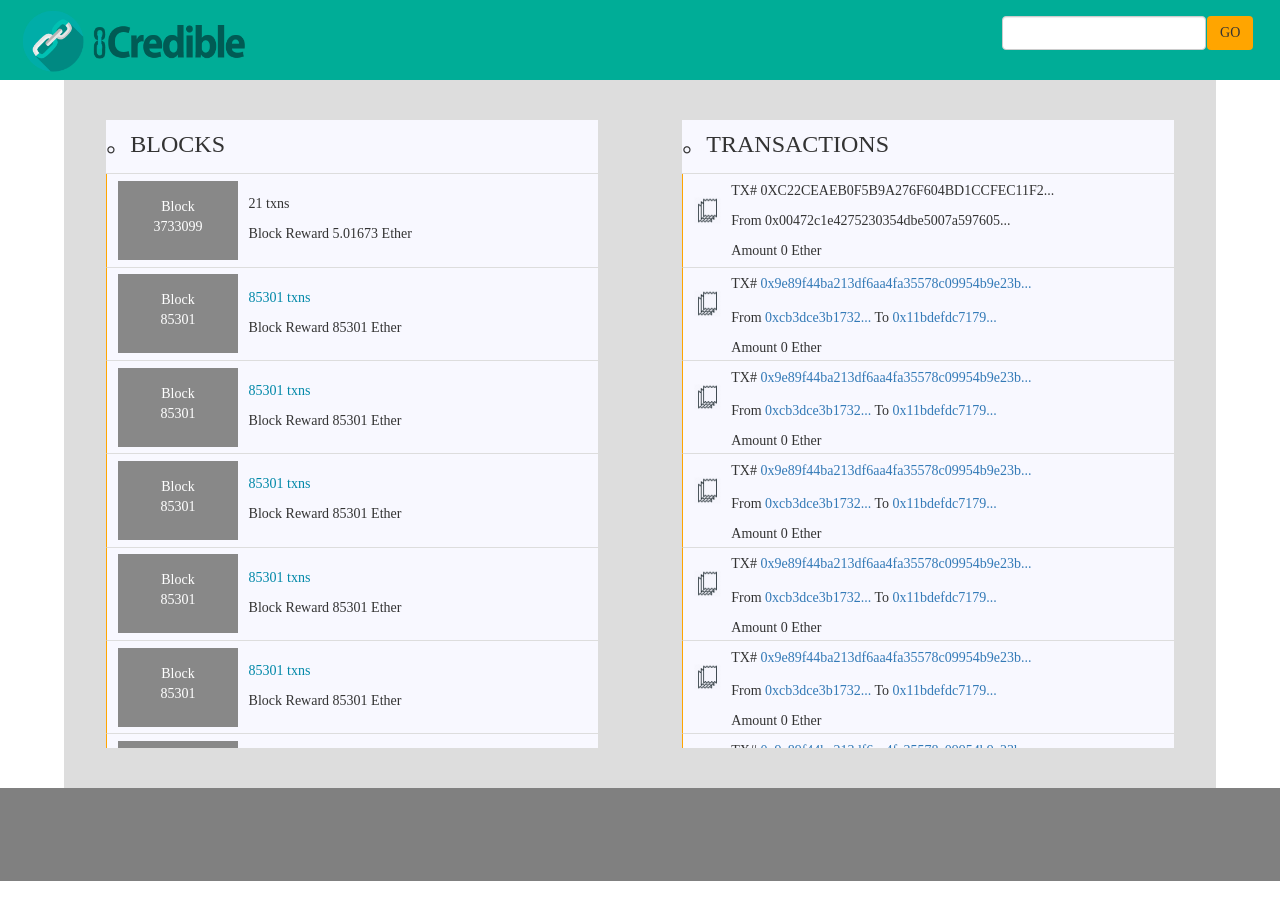
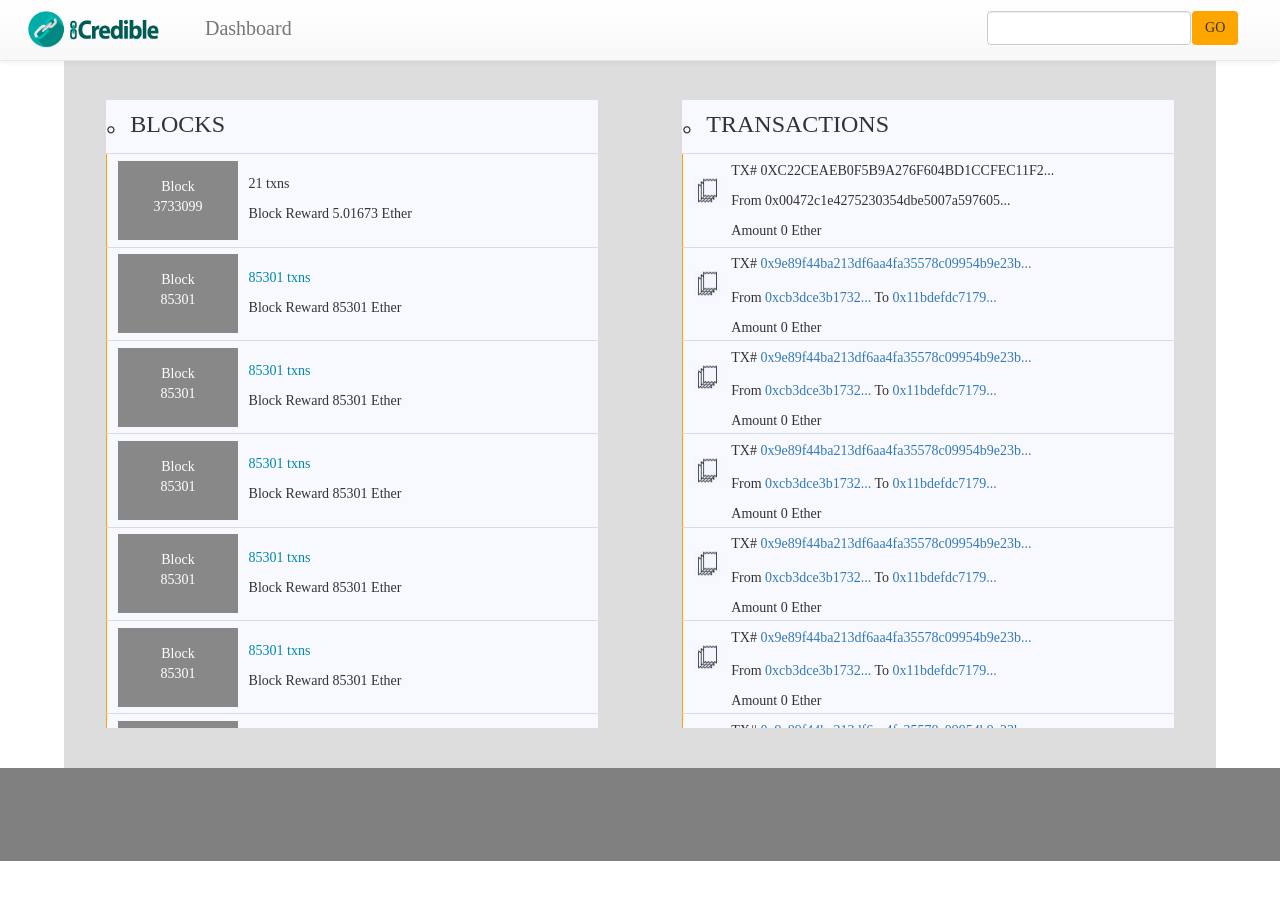
Before and after one commit to phejimlin/esun_hackathon, a Flask app: page /blockchain.html in a window 1280 px wide. Shown: the top 924 px of the page. Run offline with Flask 2, Linux system fonts and the light colour scheme; the visitor is signed in with stand-in values (Sample User, id 1); some libraries are stand-ins or nearby versions.

Commit message:
Modify navbar

```diff
--- a/app/static/css/main.css
+++ b/app/static/css/main.css
@@ -1,5 +1,5 @@
 html, body{
-    font-size: 100%;
+  font-size: 100%;
 	font-family: 'Open Sans', sans-serif;
 }
 .container{
--- a/app/templates/blockchain.html
+++ b/app/templates/blockchain.html
@@ -16,21 +16,27 @@
         </style>
     </head>
     <body leftmargin="0" topmargin="0" marginwidth="0" marginheight="0" style="font-family: Georgia, Times, serif;font-family:Microsoft JhengHei;">
-        <div style="background-color: #00AD97;width: 100%;height: 60pt;">
-            <div style="height: 60pt;float: left;">
-                <img src="../static/img/icredible.png" style="height: 100%;">
-            </div>
-            <div style="height: 60pt;float: right;">
-                <div class="form-group" style="float: right;height: 38pt;margin-top:12pt;width:300pt;padding-right: 20pt;">
-                    <button type="button" class="btn search" style="float: right;background-color: orange;">GO</button>
-                    <div style="float: right;margin-right: 1pt;">
-                        <input type="text" class="form-control" id="input_v" style="width: 100%;">
+        <!-- navigation bar -->
+        <nav class="navbar navbar-default navbar-fixed-top" style="background-color: #F5F5F5;">
+            <div class="container-fluid">
+                <div class="navbar-header">
+                    <a class="navbar-brand" href="index.html"><img src='../static/img/logo.png' width="160px;" style="margin-top: -10px;"></a>
+                </div>
+                <ul class="nav navbar-nav">
+                    <li><a href="blockchain.html" style="font-size: 20px; margin-top: 2pt;">Dashboard</a></li>
+                </ul>
+                <div style="float: right;">
+                    <div class="form-group" style="float: right; margin-top: 8pt;width:300pt;padding-right: 20pt;">
+                        <button type="button" class="btn search" style="float: right;background-color: orange;">GO</button>
+                        <div style="float: right;margin-right: 1pt;">
+                            <input type="text" class="form-control" id="input_v" style="width: 100%;">
+                        </div>
                     </div>
                 </div>
             </div>
-        </div>
+        </nav>
 
-        <div style="width: 90%;margin-left: 5%;background-color: #DDDDDD;float: left;padding-top: 30pt;padding-bottom: 30pt;">
+        <div style="width: 90%;margin-left: 5%;background-color: #DDDDDD;float: left;padding-top: 100px;padding-bottom: 30pt;">
             <div class="col-md-6">
                 <div style="width: 100%;height: 40pt;width: 90%;margin-left: 5%;background-color: #F8F8FF;">
                     <p style="float: left;font-size: 18pt;margin-top: 5pt;font-family:Microsoft JhengHei;">。BLOCKS</p>
```
Also changed, not shown: app/templates/blockchain_search.html (+17 -11 lines), app/templates/index.html (+10 -4 lines).
